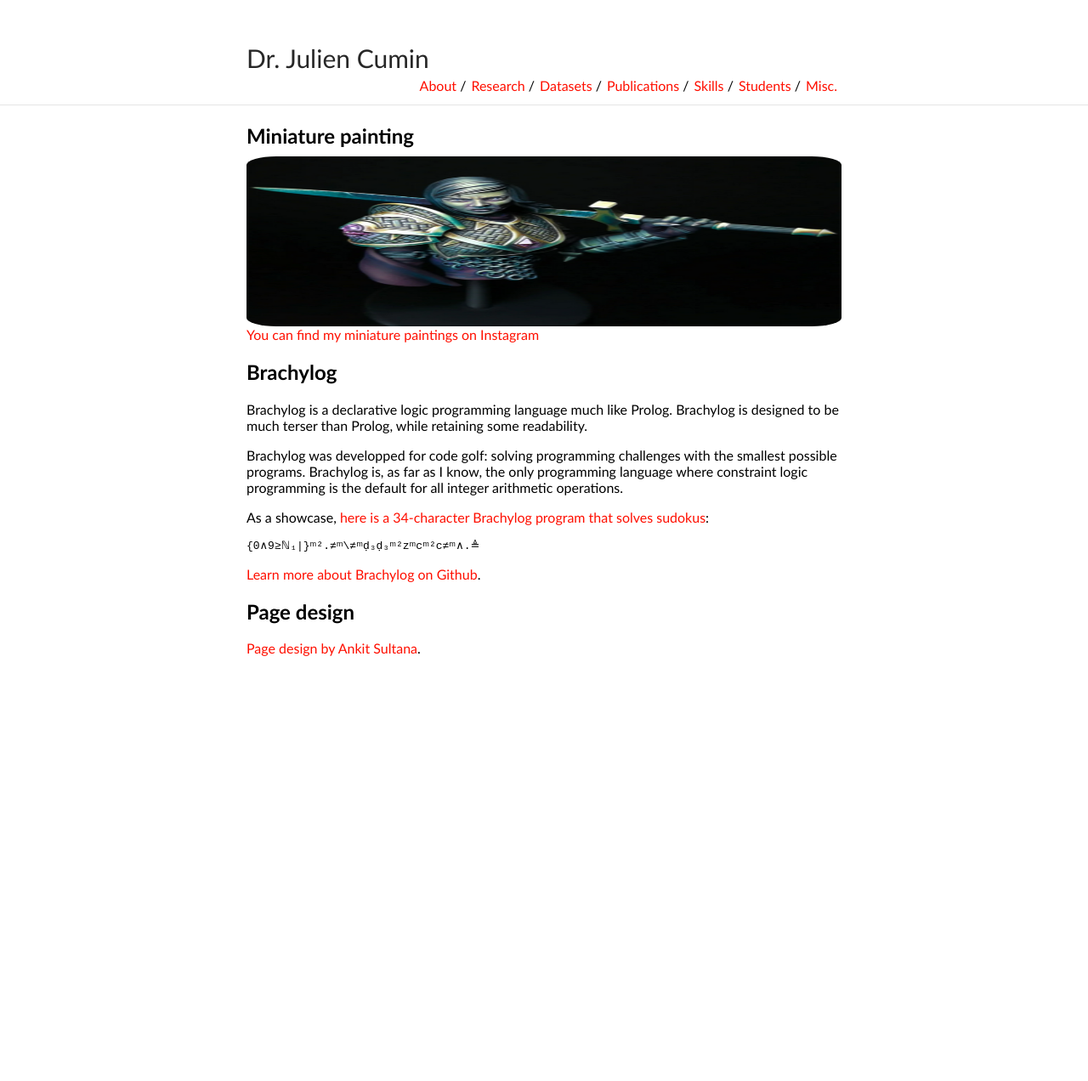
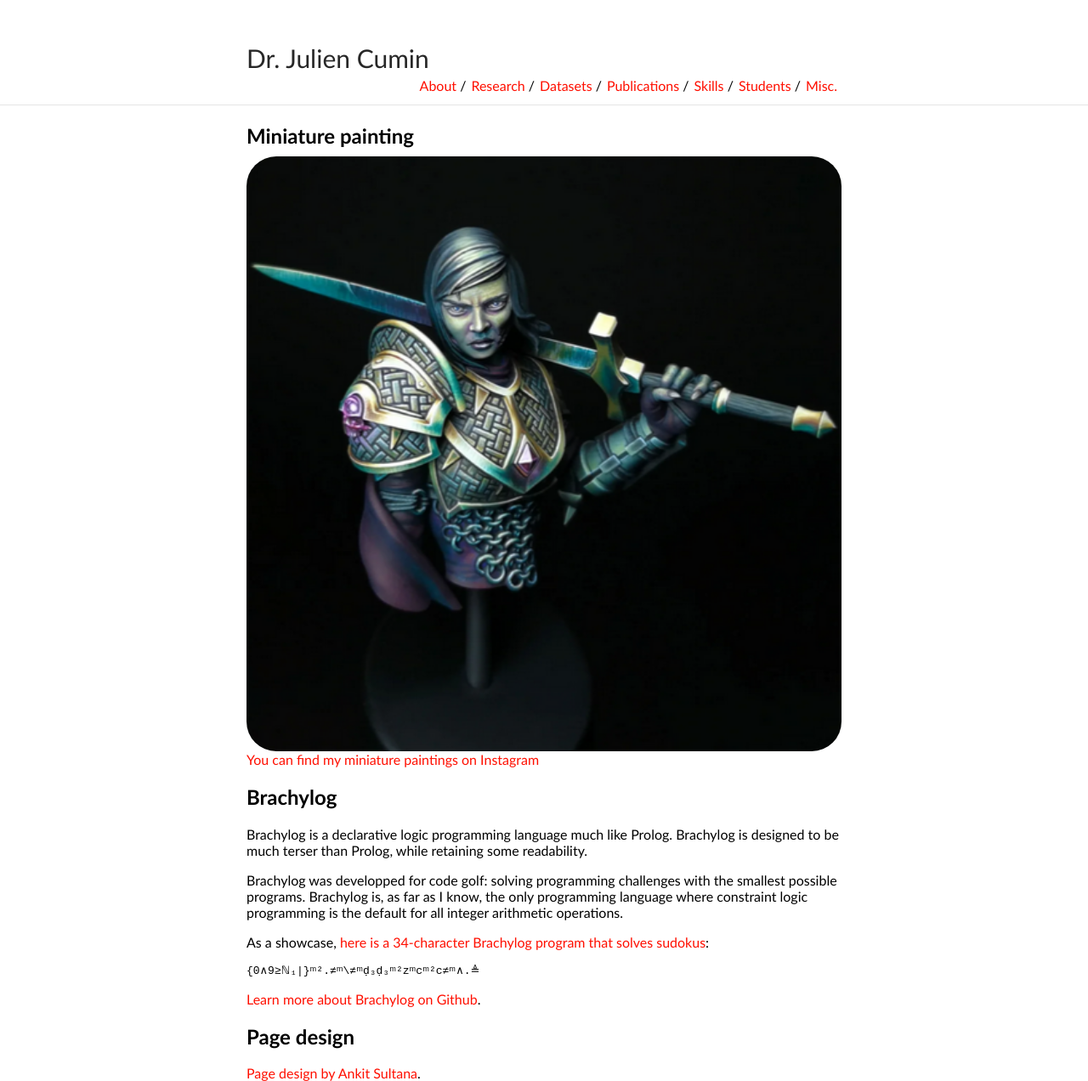
Before and after one commit to JCumin/jcumin.github.io, a Jekyll site: the page built from misc.md, in a window 1280 px wide. Shown: the whole page at 85% size. Built offline with Jekyll 4.4.1, drawn with Linux system fonts in a browser that asks for light colours; our own code applies the rules of GitHub Pages for plain Markdown files; before the commit the page ends 900 px from its top, so only the background shows below that.

Commit message:
Update misc.md

```diff
--- a/misc.md
+++ b/misc.md
@@ -1,6 +1,6 @@
 ## Miniature painting
 
-<img class="misc-picture" src="minipaint.png" height="200" width="200">
+<img class="misc-picture" src="minipaint.png">
 
 [You can find my miniature paintings on Instagram](https://www.instagram.com/julien.cumin/)
 
```
